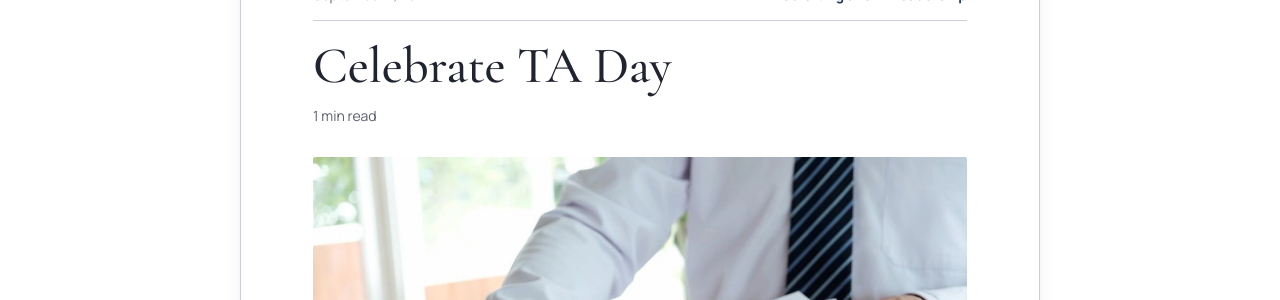
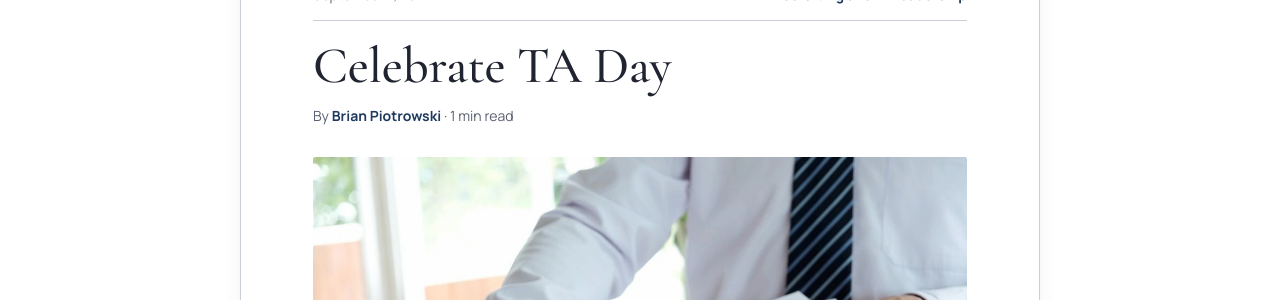
Before and after one commit to piotrowskibrian-cmd/BP_Professional_Blog, a Jekyll site: the page built from _posts/2022-09-07-celebrate-your-friends-in-ta-today.md, in a window 1280 px wide. Shown: the part 198-498 px from the top of the page. Built offline with Jekyll 4.4.1, drawn with Linux system fonts in a browser that asks for light colours.

Commit message:
SEO: byline on every post, descriptive headshot file name and alt text
Co-Authored-By: Claude Opus 5.5 <noreply@anthropic.com>
Claude-Session: https://claude.ai/code/session_01CjYh9Qpc1hu3ardnuQJ2pM

```diff
--- a/_layouts/post.html
+++ b/_layouts/post.html
@@ -8,7 +8,7 @@ body_class: desk
       {% if page.topics %}<span class="post-topics">{% for key in page.topics %}{% assign t = site.data.topics | where: "key", key | first %}{% if t %}<a href="{{ '/blog/' | relative_url }}?topic={{ t.key }}">{{ t.name }}</a>{% endif %}{% endfor %}</span>{% endif %}
     </p>
     <h1 class="letter-title">{{ page.title }}</h1>
-    <p class="letter-meta">{{ content | number_of_words | divided_by: 220 | plus: 1 }} min read</p>
+    <p class="letter-meta">By <a class="byline" href="{{ '/about/' | relative_url }}" rel="author">Brian Piotrowski</a> · {{ content | number_of_words | divided_by: 220 | plus: 1 }} min read</p>
   </header>
   {% if page.image %}
   <figure class="letter-hero">
--- a/assets/css/site.css
+++ b/assets/css/site.css
@@ -149,6 +149,8 @@ a:hover { color: var(--ink-deep); text-decoration-thickness: 2px; }
 .letter-title { font-size: clamp(2.1rem, 5vw, 3.2rem); line-height: 1.08; margin: 8px 0 10px; }
 .letter-meta { color: var(--muted); font-size: 14px; margin: 0 0 30px; }
 .letter-hero { margin: 0 0 32px; }
+.byline { color: var(--ink); font-weight: 600; text-decoration: none; }
+.byline:hover { text-decoration: underline; }
 .letter-hero img { width: 100%; border-radius: 2px; }
 
 .prose { max-width: 66ch; }
--- a/index.html
+++ b/index.html
@@ -10,7 +10,7 @@ body_class: home
   "@type": "Person",
   "name": "Brian Piotrowski",
   "url": "{{ site.url }}/",
-  "image": "{{ site.url }}/assets/images/brian.jpg",
+  "image": "{{ site.url }}/assets/images/brian-piotrowski.jpg",
   "jobTitle": "Talent Acquisition Leader",
   "description": "Talent Acquisition leader with 15+ years building recruiting teams. Writer of The Offer Letter and host of the Candidate Spotlight podcast.",
   "email": "mailto:{{ site.email }}",
@@ -38,7 +38,7 @@ body_class: home
       </p>
     </div>
     <figure class="hero-photo">
-      <img src="{{ '/assets/images/brian.jpg' | relative_url }}" alt="Brian Piotrowski" width="480" height="600">
+      <img src="{{ '/assets/images/brian-piotrowski.jpg' | relative_url }}" alt="Brian Piotrowski, Talent Acquisition leader and host of The Offer Letter" width="480" height="600">
     </figure>
   </div>
 </section>
```
Also changed, not shown: about.md (+1 -1 lines), assets/images/brian-piotrowski.jpg (renamed from assets/images/brian.jpg).
